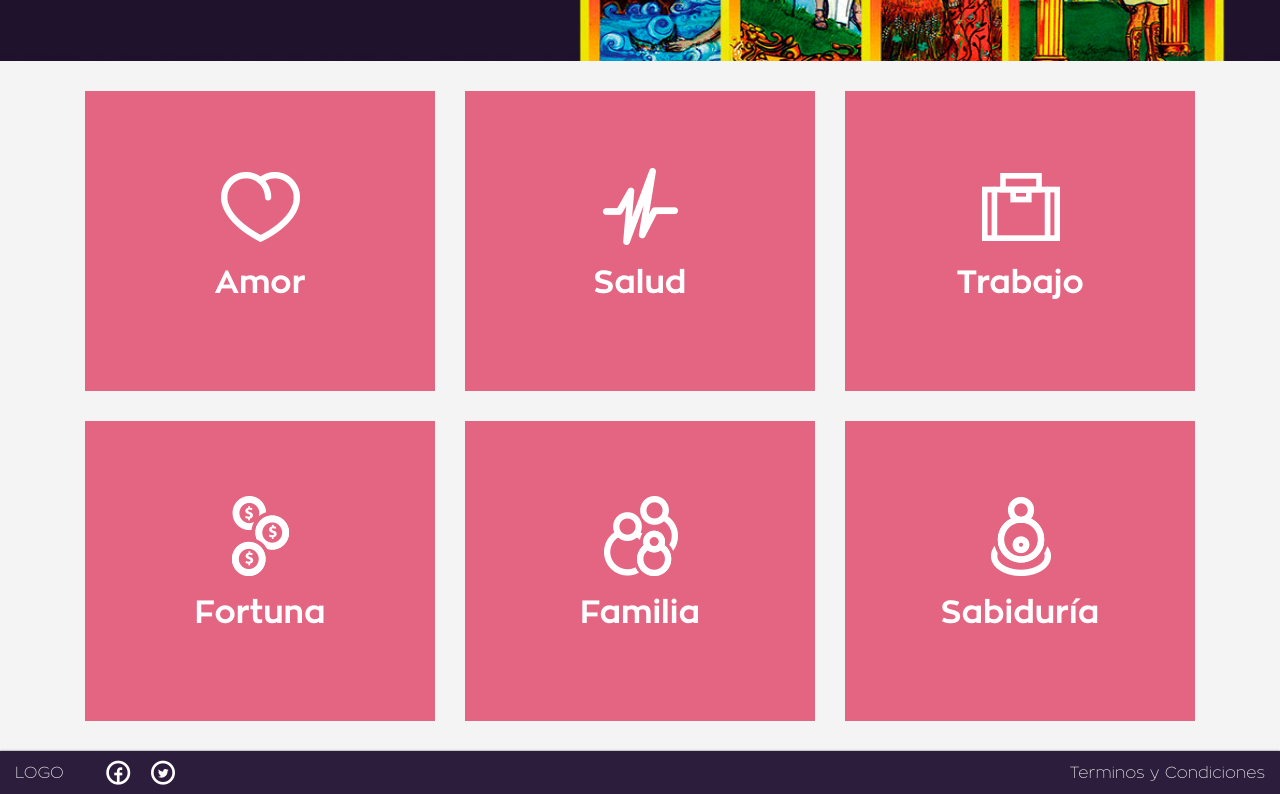
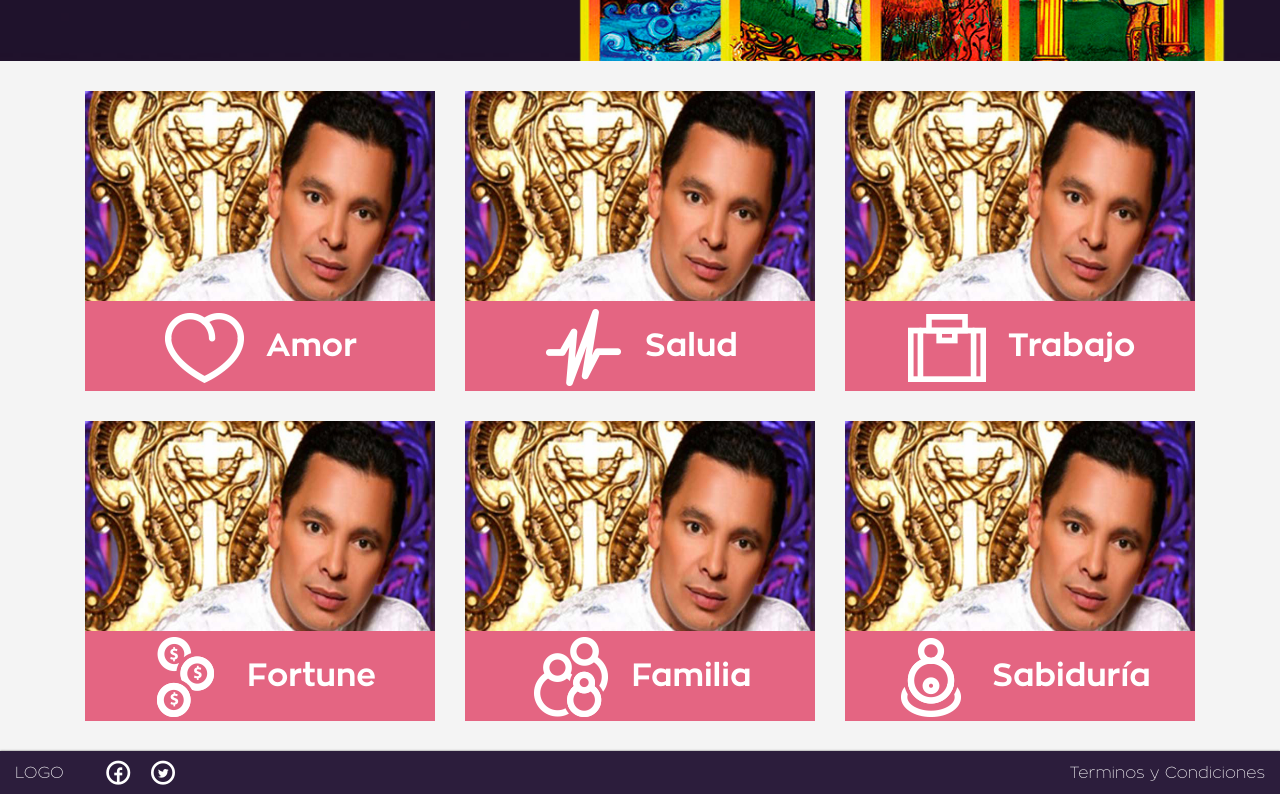
Before and after one commit to yeion7/cards-platform, a plain HTML site: page tarot/index.html in a window 1280 px wide. Shown: the part 407-1201 px from the top of the page. Drawn offline with Linux system fonts and the light colour scheme; files whose address does not match are found by name.

Commit message:
add faces

```diff
--- a/dist/style.css
+++ b/dist/style.css
@@ -669,7 +669,7 @@
 .terminos-term-text {
   color: #777;
 }
-.cards {
+.sections {
   -webkit-box-align: center;
   -webkit-align-items: center;
       -ms-flex-align: center;
@@ -689,36 +689,49 @@
   padding: 15px;
   width: 100%;
 }
-.card {
+.section {
   -webkit-box-align: center;
   -webkit-align-items: center;
       -ms-flex-align: center;
           align-items: center;
   background: #e46582;
-  display: -webkit-box;
-  display: -webkit-flex;
-  display: -ms-flexbox;
-  display: flex;
-  -webkit-box-orient: vertical;
-  -webkit-box-direction: normal;
-  -webkit-flex-direction: column;
-      -ms-flex-direction: column;
-          flex-direction: column;
-  height: 300px;
-  margin: 15px;
+  bottom: 0;
+  display: -webkit-box;
+  display: -webkit-flex;
+  display: -ms-flexbox;
+  display: flex;
+  height: 90px;
   -webkit-box-pack: center;
   -webkit-justify-content: center;
       -ms-flex-pack: center;
           justify-content: center;
+  left: 0;
+  position: absolute;
+  right: 0;
+  -webkit-transition: height 0.5s ease;
+          transition: height 0.5s ease;
+}
+.section:hover {
+  height: 100%;
+}
+.section-container {
+  height: 300px;
+  margin: 15px;
+  position: relative;
   width: 350px;
 }
-.card:hover {
-  background: #c42247;
-}
-.card-title {
+.section-title {
   font-size: 2em;
   font-weight: bold;
+  margin-left: 20px;
   padding: 20px 0;
+}
+.section-face {
+  height: 100%;
+  width: 100%;
+}
+.section-face:hover ~ .section {
+  height: 100%;
 }
 .perfil {
   -webkit-box-align: start;
--- a/tarot/index.html
+++ b/tarot/index.html
@@ -163,48 +163,57 @@
     </section>
 
     <div id="app">
-      <section class="cards">
-        <a href="#" class="card link">
-          <div class="card">
-            <img src="../dist/assets/icon_amor.png" alt="logo seccion" class="card-img">
-            <h2 class="card-title">Amor</h2>
+      <section class="sections">
+
+        <a href="#" class="section-container link">
+          <img src="../dist/assets/face.jpg" alt="logo seccion" class="section-face">
+          <div class="section">
+            <img src="../dist/assets/icon_amor.png" alt="logo seccion" class="section-img">
+            <h2 class="section-title">Amor</h2>
           </div>
         </a>
 
-        <a href="#" class="card link">
-          <div class="card">
-            <img src="../dist/assets/icon_salud.png" alt="logo seccion" class="card-img">
-            <h2 class="card-title">Salud</h2>
+        <a href="#" class="section-container link">
+          <img src="../dist/assets/face.jpg" alt="logo seccion" class="section-face">
+          <div class="section">
+            <img src="../dist/assets/icon_salud.png" alt="logo seccion" class="section-img">
+            <h2 class="section-title">Salud</h2>
           </div>
         </a>
 
-        <a href="#" class="card link">
-          <div class="card">
-            <img src="../dist/assets/icon_trabajo.png" alt="logo seccion" class="card-img">
-            <h2 class="card-title">Trabajo</h2>
+        <a href="#" class="section-container link">
+          <img src="../dist/assets/face.jpg" alt="logo seccion" class="section-face">
+          <div class="section">
+            <img src="../dist/assets/icon_trabajo.png" alt="logo seccion" class="section-img">
+            <h2 class="section-title">Trabajo</h2>
           </div>
         </a>
 
-        <a href="#" class="card link">
-          <div class="card">
-            <img src="../dist/assets/icon_fortuna.png" alt="logo seccion" class="card-img">
-            <h2 class="card-title">Fortuna</h2>
+        <a href="#" class="section-container link">
+          <img src="../dist/assets/face.jpg" alt="logo seccion" class="section-face">
+          <div class="section">
+            <img src="../dist/assets/icon_fortuna.png" alt="logo seccion" class="section-img">
+            <h2 class="section-title">Fortune</h2>
           </div>
         </a>
 
-        <a href="#" class="card link">
-          <div class="card">
-            <img src="../dist/assets/icon_familia.png" alt="logo seccion" class="card-img">
-            <h2 class="card-title">Familia</h2>
+        <a href="#" class="section-container link">
+          <img src="../dist/assets/face.jpg" alt="logo seccion" class="section-face">
+          <div class="section">
+            <img src="../dist/assets/icon_familia.png" alt="logo seccion" class="section-img">
+            <h2 class="section-title">Familia</h2>
           </div>
         </a>
 
-        <a href="#" class="card link">
-          <div class="card">
-            <img src="../dist/assets/icon_sabiduria.png" alt="logo seccion" class="card-img">
-            <h2 class="card-title">Sabiduría</h2>
+        <a href="#" class="section-container link">
+          <img src="../dist/assets/face.jpg" alt="logo seccion" class="section-face">
+          <div class="section">
+            <img src="../dist/assets/icon_sabiduria.png" alt="logo seccion" class="section-img">
+            <h2 class="section-title">Sabiduría</h2>
           </div>
         </a>
+
+
       </section>
 
     </div>
```
Also changed, not shown: index.html (+32 -25 lines), dist/assets/face.jpg (added), 2 other files.
